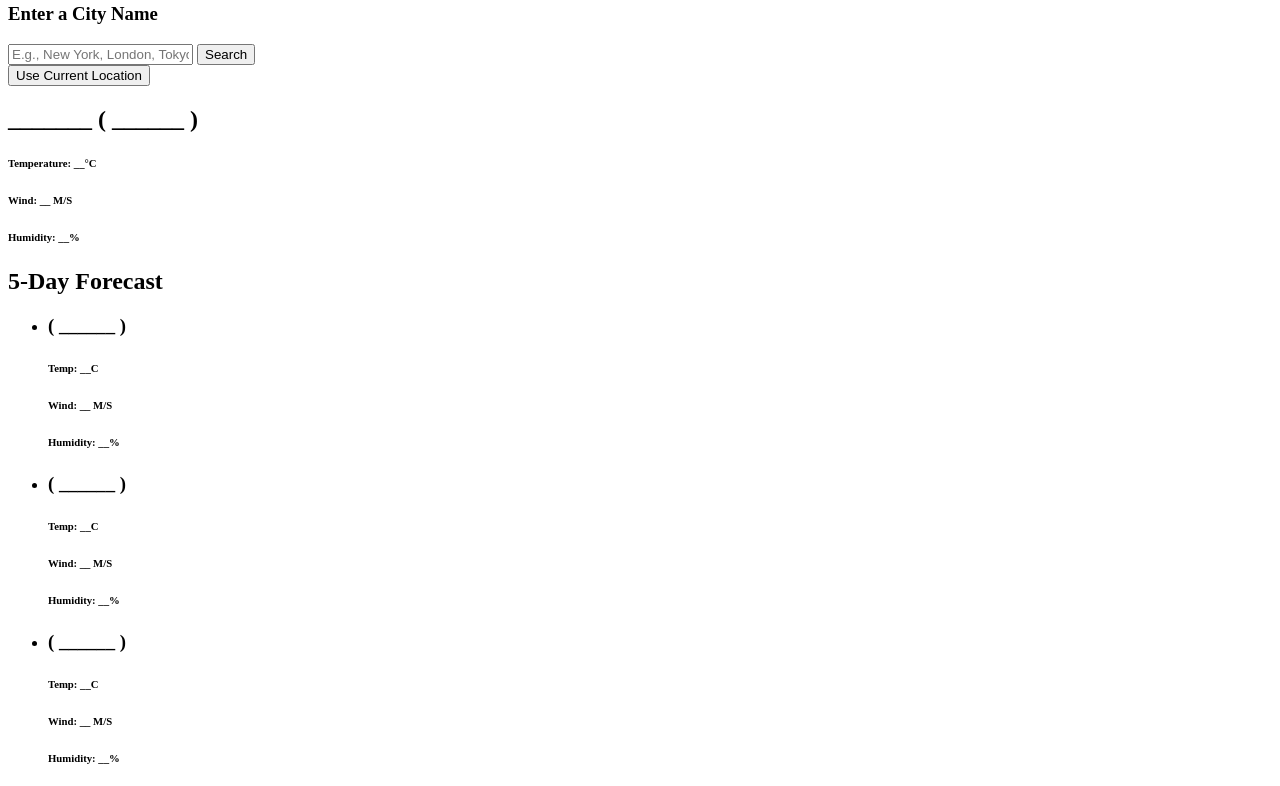
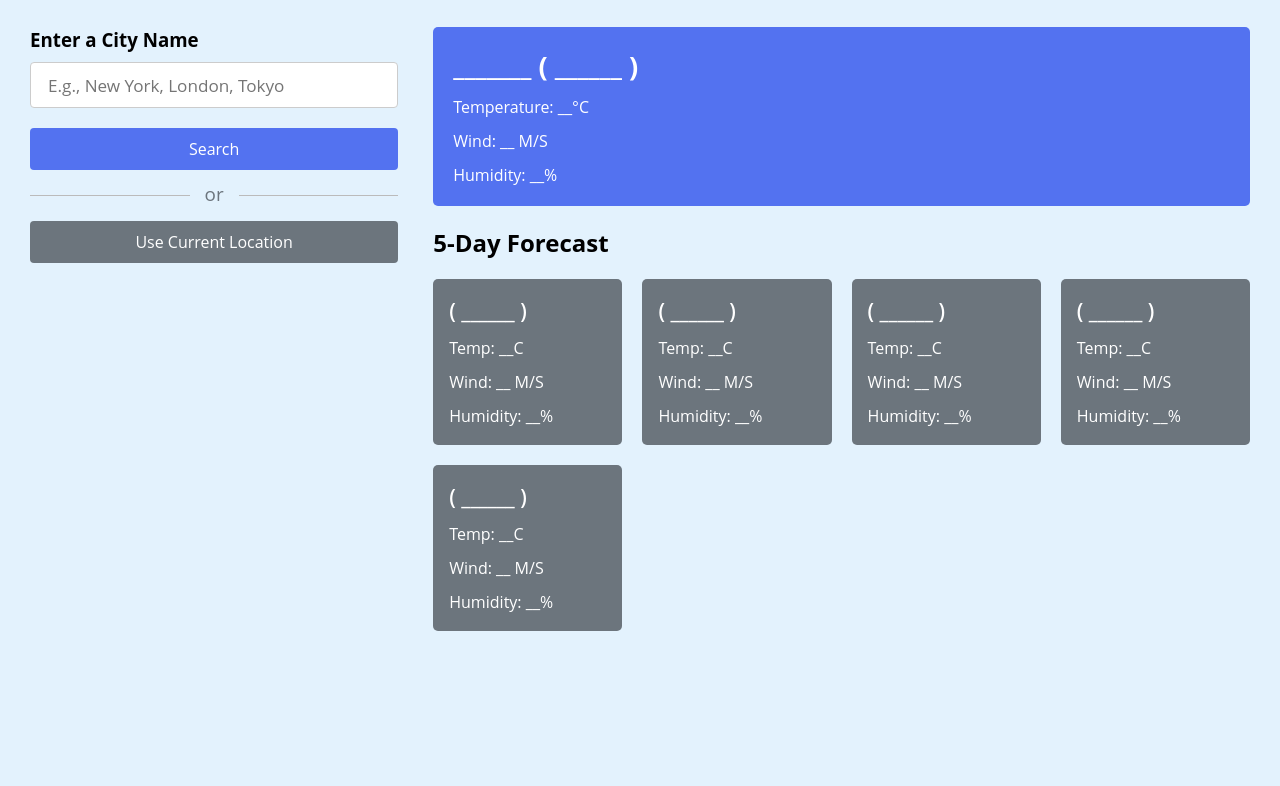
Before and after one commit to Pawan0019/Weather-Forecasting-App, a plain HTML site: page index.html in a window 1280 px wide. Shown: the part 77-863 px from the top of the page. After the commit the page ends 800 px from the top, so only its background shows below. Drawn offline with Linux system fonts and the light colour scheme.

Commit message:
index.html

```diff
--- a/index.html
+++ b/index.html
@@ -3,7 +3,7 @@
   <head>
     <meta charset="utf-8">
     <title>Weather App</title>
-    <link rel="stylesheet" href="CSS/style.css">
+    <link rel="stylesheet" href="CSS/styles.css">
     <meta name="viewport" content="width=device-width, initial-scale=1.0">
     <script src="JavaScript/script.js" defer></script>
   </head>
```
